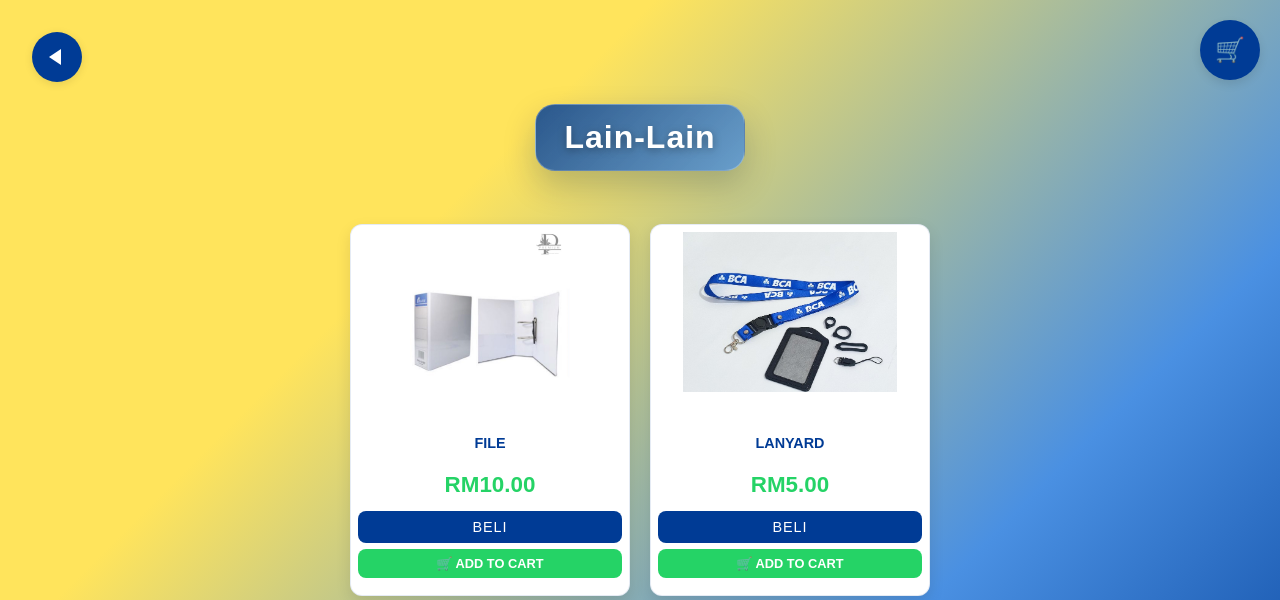
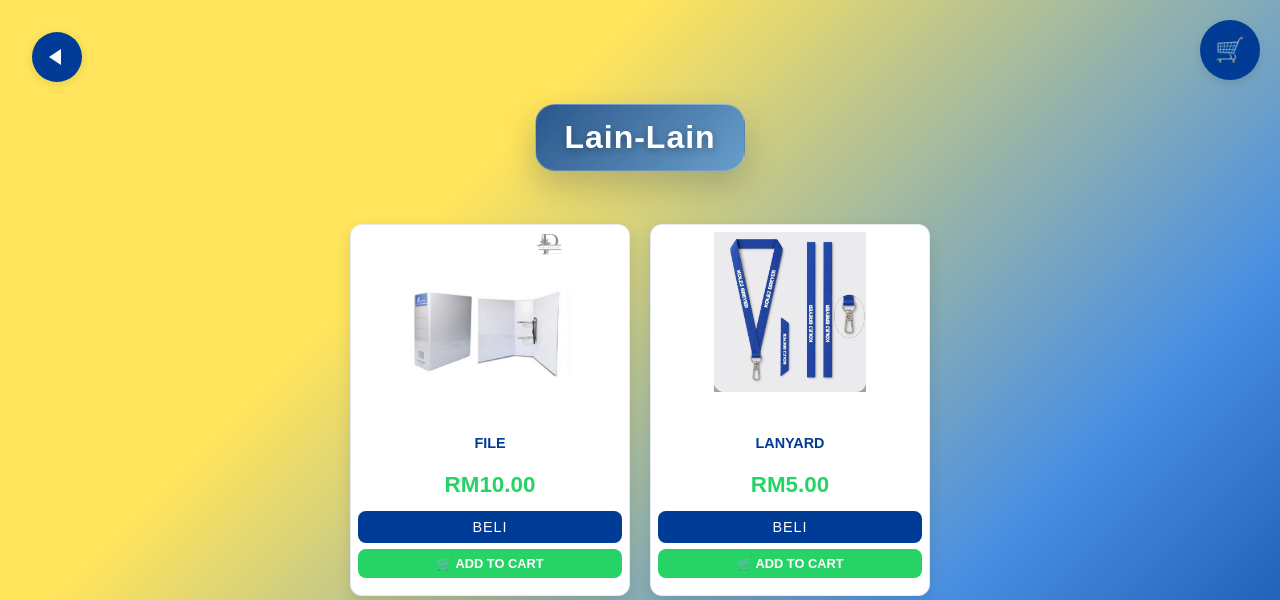
Before and after one commit to najwasakri/breyer_marketplace, a PHP site: page /website/student/fnb.php in a window 1280 px wide. Shown: the top 600 px of the page. Run offline with PHP 8.4, Linux system fonts and the light colour scheme; the visitor is signed in with stand-in values (Sample User, id 1).

Commit message:
SAVE THIS

```diff
--- a/website/student/fnb.php
+++ b/website/student/fnb.php
@@ -1312,7 +1312,7 @@ if (!isset($_SESSION['user_id'])) {
             </div>
 
             <div class="product-card">
-                <img src="ads10/breyer-lanyard2.png" alt="Lanyard" class="product-image">
+                <img src="ads47/LANYARD.png" alt="Lanyard" class="product-image">
                 <div class="product-info">
                     <h3 class="product-title">LANYARD</h3>
                     <p class="product-price">RM5.00</p>
```
Also changed, not shown: website/student/ads47/LANYARD.png (added).
